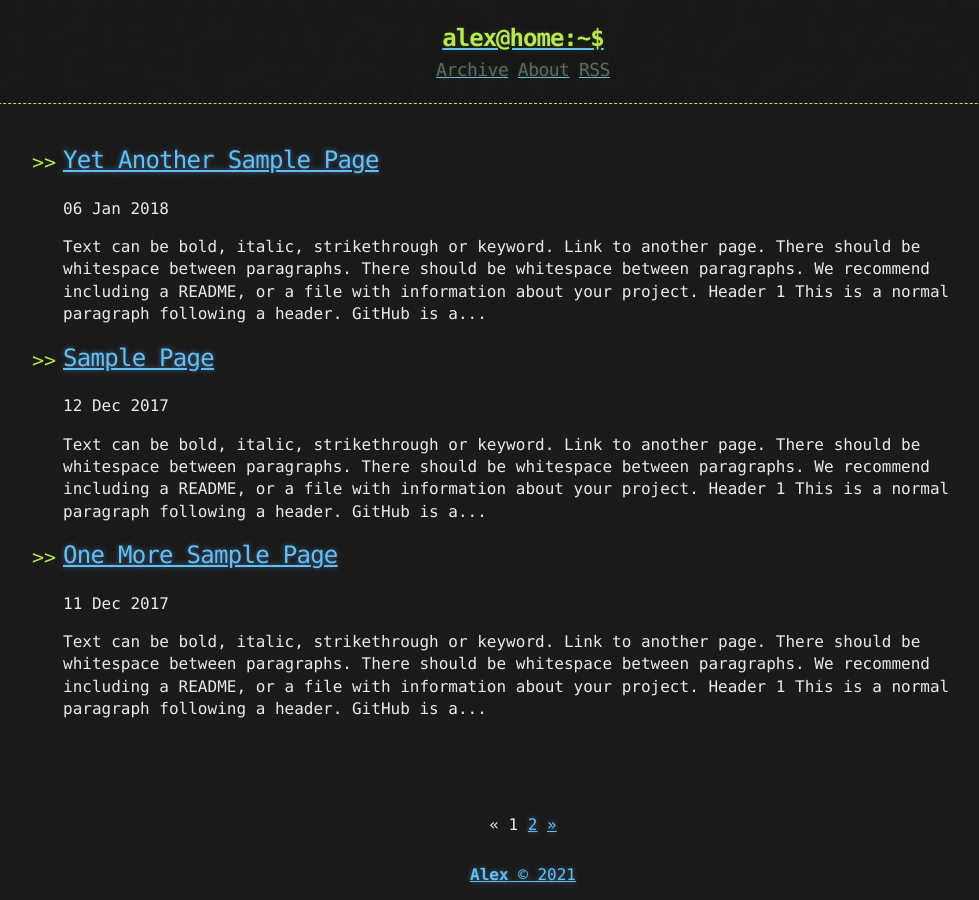
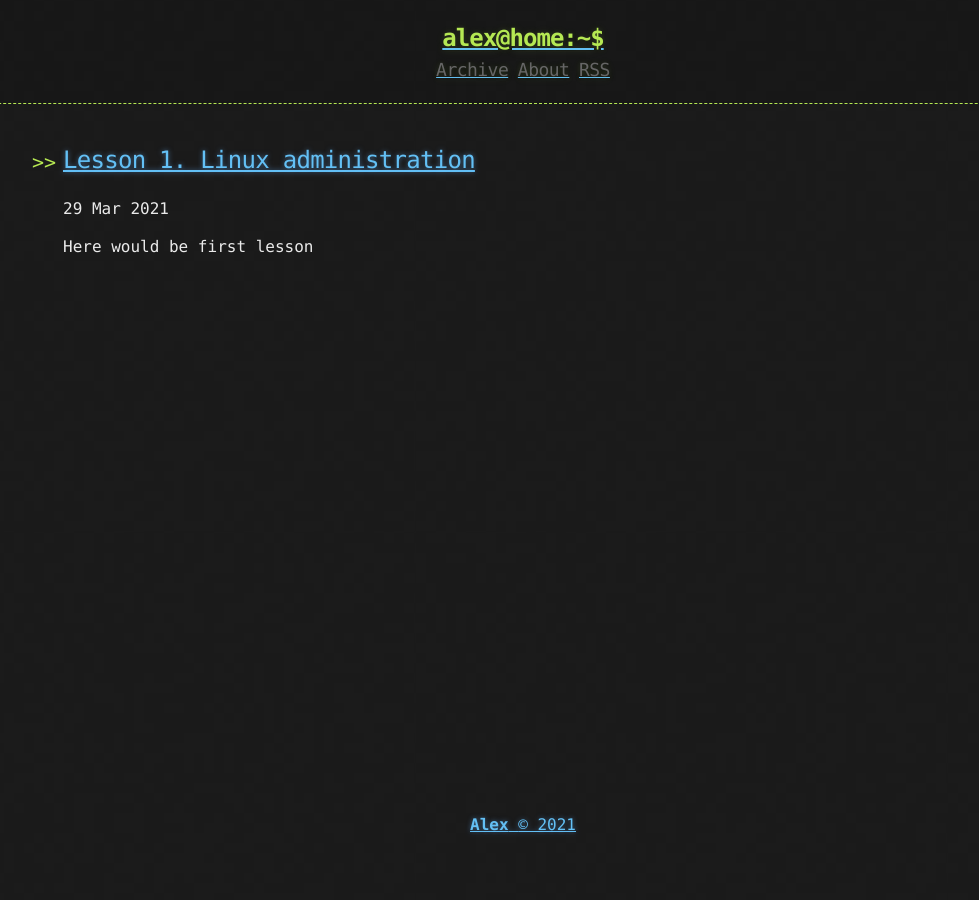
Before and after one commit to korney4eg/korney4eg.github.io, a Jekyll site: the page built from index.html, in a window 1280 px wide. Shown: the whole page, without its empty margins (117-1096 px from the left). Built offline with Jekyll 4.4.1, drawn with Linux system fonts in a browser that asks for light colours; the list of posts is cut into pages by our own code.

Commit message:
content updates

````diff
--- a/_posts/2017-12-10-Another-Sample-Page.md
+++ /dev/null
@@ -1,124 +0,0 @@
----
-title: Another Sample Page
-published: true
----
-
-Text can be **bold**, _italic_, ~~strikethrough~~ or `keyword`.
-
-[Link to another page](another-page).
-
-There should be whitespace between paragraphs.
-
-There should be whitespace between paragraphs. We recommend including a README, or a file with information about your project.
-
-# [](#header-1)Header 1
-
-This is a normal paragraph following a header. GitHub is a code hosting platform for version control and collaboration. It lets you and others work together on projects from anywhere.
-
-## [](#header-2)Header 2
-
-> This is a blockquote following a header.
->
-> When something is important enough, you do it even if the odds are not in your favor.
-
-### [](#header-3)Header 3
-
-```js
-// Javascript code with syntax highlighting.
-var fun = function lang(l) {
-  dateformat.i18n = require('./lang/' + l)
-  return true;
-}
-```
-
-```ruby
-# Ruby code with syntax highlighting
-GitHubPages::Dependencies.gems.each do |gem, version|
-  s.add_dependency(gem, "= #{version}")
-end
-```
-
-#### [](#header-4)Header 4
-
-*   This is an unordered list following a header.
-*   This is an unordered list following a header.
-*   This is an unordered list following a header.
-
-##### [](#header-5)Header 5
-
-1.  This is an ordered list following a header.
-2.  This is an ordered list following a header.
-3.  This is an ordered list following a header.
-
-###### [](#header-6)Header 6
-
-| head1        | head two          | three |
-|:-------------|:------------------|:------|
-| ok           | good swedish fish | nice  |
-| out of stock | good and plenty   | nice  |
-| ok           | good `oreos`      | hmm   |
-| ok           | good `zoute` drop | yumm  |
-
-### There's a horizontal rule below this.
-
-* * *
-
-### Here is an unordered list:
-
-*   Item foo
-*   Item bar
-*   Item baz
-*   Item zip
-
-### And an ordered list:
-
-1.  Item one
-1.  Item two
-1.  Item three
-1.  Item four
-
-### And a nested list:
-
-- level 1 item
-  - level 2 item
-  - level 2 item
-    - level 3 item
-    - level 3 item
-- level 1 item
-  - level 2 item
-  - level 2 item
-  - level 2 item
-- level 1 item
-  - level 2 item
-  - level 2 item
-- level 1 item
-
-### Small image
-
-![](https://assets-cdn.github.com/images/icons/emoji/octocat.png)
-
-### Large image
-
-![](https://guides.github.com/activities/hello-world/branching.png)
-
-
-### Definition lists can be used with HTML syntax.
-
-<dl>
-<dt>Name</dt>
-<dd>Godzilla</dd>
-<dt>Born</dt>
-<dd>1952</dd>
-<dt>Birthplace</dt>
-<dd>Japan</dd>
-<dt>Color</dt>
-<dd>Green</dd>
-</dl>
-
-```
-Long, single-line code blocks should not wrap. They should horizontally scroll if they are too long. This line should be long enough to demonstrate this.
-```
-
-```
-The final element.
-```
--- a/_posts/2017-12-11-One-More-Sample-Page.md
+++ /dev/null
@@ -1,124 +0,0 @@
----
-title: One More Sample Page
-published: true
----
-
-Text can be **bold**, _italic_, ~~strikethrough~~ or `keyword`.
-
-[Link to another page](another-page).
-
-There should be whitespace between paragraphs.
-
-There should be whitespace between paragraphs. We recommend including a README, or a file with information about your project.
-
-# [](#header-1)Header 1
-
-This is a normal paragraph following a header. GitHub is a code hosting platform for version control and collaboration. It lets you and others work together on projects from anywhere.
-
-## [](#header-2)Header 2
-
-> This is a blockquote following a header.
->
-> When something is important enough, you do it even if the odds are not in your favor.
-
-### [](#header-3)Header 3
-
-```js
-// Javascript code with syntax highlighting.
-var fun = function lang(l) {
-  dateformat.i18n = require('./lang/' + l)
-  return true;
-}
-```
-
-```ruby
-# Ruby code with syntax highlighting
-GitHubPages::Dependencies.gems.each do |gem, version|
-  s.add_dependency(gem, "= #{version}")
-end
-```
-
-#### [](#header-4)Header 4
-
-*   This is an unordered list following a header.
-*   This is an unordered list following a header.
-*   This is an unordered list following a header.
-
-##### [](#header-5)Header 5
-
-1.  This is an ordered list following a header.
-2.  This is an ordered list following a header.
-3.  This is an ordered list following a header.
-
-###### [](#header-6)Header 6
-
-| head1        | head two          | three |
-|:-------------|:------------------|:------|
-| ok           | good swedish fish | nice  |
-| out of stock | good and plenty   | nice  |
-| ok           | good `oreos`      | hmm   |
-| ok           | good `zoute` drop | yumm  |
-
-### There's a horizontal rule below this.
-
-* * *
-
-### Here is an unordered list:
-
-*   Item foo
-*   Item bar
-*   Item baz
-*   Item zip
-
-### And an ordered list:
-
-1.  Item one
-1.  Item two
-1.  Item three
-1.  Item four
-
-### And a nested list:
-
-- level 1 item
-  - level 2 item
-  - level 2 item
-    - level 3 item
-    - level 3 item
-- level 1 item
-  - level 2 item
-  - level 2 item
-  - level 2 item
-- level 1 item
-  - level 2 item
-  - level 2 item
-- level 1 item
-
-### Small image
-
-![](https://assets-cdn.github.com/images/icons/emoji/octocat.png)
-
-### Large image
-
-![](https://guides.github.com/activities/hello-world/branching.png)
-
-
-### Definition lists can be used with HTML syntax.
-
-<dl>
-<dt>Name</dt>
-<dd>Godzilla</dd>
-<dt>Born</dt>
-<dd>1952</dd>
-<dt>Birthplace</dt>
-<dd>Japan</dd>
-<dt>Color</dt>
-<dd>Green</dd>
-</dl>
-
-```
-Long, single-line code blocks should not wrap. They should horizontally scroll if they are too long. This line should be long enough to demonstrate this.
-```
-
-```
-The final element.
-```
--- a/_posts/2017-12-12-Sample-Page.md
+++ /dev/null
@@ -1,124 +0,0 @@
----
-title: Sample Page
-published: true
----
-
-Text can be **bold**, _italic_, ~~strikethrough~~ or `keyword`.
-
-[Link to another page](another-page).
-
-There should be whitespace between paragraphs.
-
-There should be whitespace between paragraphs. We recommend including a README, or a file with information about your project.
-
-# [](#header-1)Header 1
-
-This is a normal paragraph following a header. GitHub is a code hosting platform for version control and collaboration. It lets you and others work together on projects from anywhere.
-
-## [](#header-2)Header 2
-
-> This is a blockquote following a header.
->
-> When something is important enough, you do it even if the odds are not in your favor.
-
-### [](#header-3)Header 3
-
-```js
-// Javascript code with syntax highlighting.
-var fun = function lang(l) {
-  dateformat.i18n = require('./lang/' + l)
-  return true;
-}
-```
-
-```ruby
-# Ruby code with syntax highlighting
-GitHubPages::Dependencies.gems.each do |gem, version|
-  s.add_dependency(gem, "= #{version}")
-end
-```
-
-#### [](#header-4)Header 4
-
-*   This is an unordered list following a header.
-*   This is an unordered list following a header.
-*   This is an unordered list following a header.
-
-##### [](#header-5)Header 5
-
-1.  This is an ordered list following a header.
-2.  This is an ordered list following a header.
-3.  This is an ordered list following a header.
-
-###### [](#header-6)Header 6
-
-| head1        | head two          | three |
-|:-------------|:------------------|:------|
-| ok           | good swedish fish | nice  |
-| out of stock | good and plenty   | nice  |
-| ok           | good `oreos`      | hmm   |
-| ok           | good `zoute` drop | yumm  |
-
-### There's a horizontal rule below this.
-
-* * *
-
-### Here is an unordered list:
-
-*   Item foo
-*   Item bar
-*   Item baz
-*   Item zip
-
-### And an ordered list:
-
-1.  Item one
-1.  Item two
-1.  Item three
-1.  Item four
-
-### And a nested list:
-
-- level 1 item
-  - level 2 item
-  - level 2 item
-    - level 3 item
-    - level 3 item
-- level 1 item
-  - level 2 item
-  - level 2 item
-  - level 2 item
-- level 1 item
-  - level 2 item
-  - level 2 item
-- level 1 item
-
-### Small image
-
-![](https://assets-cdn.github.com/images/icons/emoji/octocat.png)
-
-### Large image
-
-![](https://guides.github.com/activities/hello-world/branching.png)
-
-
-### Definition lists can be used with HTML syntax.
-
-<dl>
-<dt>Name</dt>
-<dd>Godzilla</dd>
-<dt>Born</dt>
-<dd>1952</dd>
-<dt>Birthplace</dt>
-<dd>Japan</dd>
-<dt>Color</dt>
-<dd>Green</dd>
-</dl>
-
-```
-Long, single-line code blocks should not wrap. They should horizontally scroll if they are too long. This line should be long enough to demonstrate this.
-```
-
-```
-The final element.
-```
--- a/_posts/2018-01-06-Yet-Another-Sample-Page.md
+++ /dev/null
@@ -1,124 +0,0 @@
----
-title: Yet Another Sample Page
-published: true
----
-
-Text can be **bold**, _italic_, ~~strikethrough~~ or `keyword`.
-
-[Link to another page](another-page).
-
-There should be whitespace between paragraphs.
-
-There should be whitespace between paragraphs. We recommend including a README, or a file with information about your project.
-
-# [](#header-1)Header 1
-
-This is a normal paragraph following a header. GitHub is a code hosting platform for version control and collaboration. It lets you and others work together on projects from anywhere.
-
-## [](#header-2)Header 2
-
-> This is a blockquote following a header.
->
-> When something is important enough, you do it even if the odds are not in your favor.
-
-### [](#header-3)Header 3
-
-```js
-// Javascript code with syntax highlighting.
-var fun = function lang(l) {
-  dateformat.i18n = require('./lang/' + l)
-  return true;
-}
-```
-
-```ruby
-# Ruby code with syntax highlighting
-GitHubPages::Dependencies.gems.each do |gem, version|
-  s.add_dependency(gem, "= #{version}")
-end
-```
-
-#### [](#header-4)Header 4
-
-*   This is an unordered list following a header.
-*   This is an unordered list following a header.
-*   This is an unordered list following a header.
-
-##### [](#header-5)Header 5
-
-1.  This is an ordered list following a header.
-2.  This is an ordered list following a header.
-3.  This is an ordered list following a header.
-
-###### [](#header-6)Header 6
-
-| head1        | head two          | three |
-|:-------------|:------------------|:------|
-| ok           | good swedish fish | nice  |
-| out of stock | good and plenty   | nice  |
-| ok           | good `oreos`      | hmm   |
-| ok           | good `zoute` drop | yumm  |
-
-### There's a horizontal rule below this.
-
-* * *
-
-### Here is an unordered list:
-
-*   Item foo
-*   Item bar
-*   Item baz
-*   Item zip
-
-### And an ordered list:
-
-1.  Item one
-1.  Item two
-1.  Item three
-1.  Item four
-
-### And a nested list:
-
-- level 1 item
-  - level 2 item
-  - level 2 item
-    - level 3 item
-    - level 3 item
-- level 1 item
-  - level 2 item
-  - level 2 item
-  - level 2 item
-- level 1 item
-  - level 2 item
-  - level 2 item
-- level 1 item
-
-### Small image
-
-![](https://assets-cdn.github.com/images/icons/emoji/octocat.png)
-
-### Large image
-
-![](https://guides.github.com/activities/hello-world/branching.png)
-
-
-### Definition lists can be used with HTML syntax.
-
-<dl>
-<dt>Name</dt>
-<dd>Godzilla</dd>
-<dt>Born</dt>
-<dd>1952</dd>
-<dt>Birthplace</dt>
-<dd>Japan</dd>
-<dt>Color</dt>
-<dd>Green</dd>
-</dl>
-
-```
-Long, single-line code blocks should not wrap. They should horizontally scroll if they are too long. This line should be long enough to demonstrate this.
-```
-
-```
-The final element.
-```
--- /dev/null
+++ b/_posts/2021-03-29-Lesson1-linux-administration.md
@@ -0,0 +1,6 @@
+---
+title: Lesson 1. Linux administration
+published: true
+---
+
+Here would be first lesson
--- a/about.md
+++ b/about.md
@@ -1,6 +1,10 @@
 ---
 layout: page
-title: About
+title: About project
 ---
 
-Something about me.
+When I started my way in administration, then in DevOps jobs I had great mentors who helped me to with learning a lot of things on practice. Later after getting more senior level I started to prepare on-boarding materials for newcomers, so that people who joined our team in 2 month become productive.
+
+Right now I would like to do something similar and prepare materials for training for people that would like to try out technical tools and practices from DevOps.
+
+The idea is following: I'm posting a quest and give details for it. Then people try to make this quest. I will gonna play "customer" role and will not give any manuals. You can google how to do it, read books, reddit, stack overflow, view youtube videos - whatever you want. I will answer your questions in comments and give my feedback. So you gonna learn by doing stuff rather then reading and copy pasting.
````
Also changed, not shown: archive.md (+1 -1 lines).
